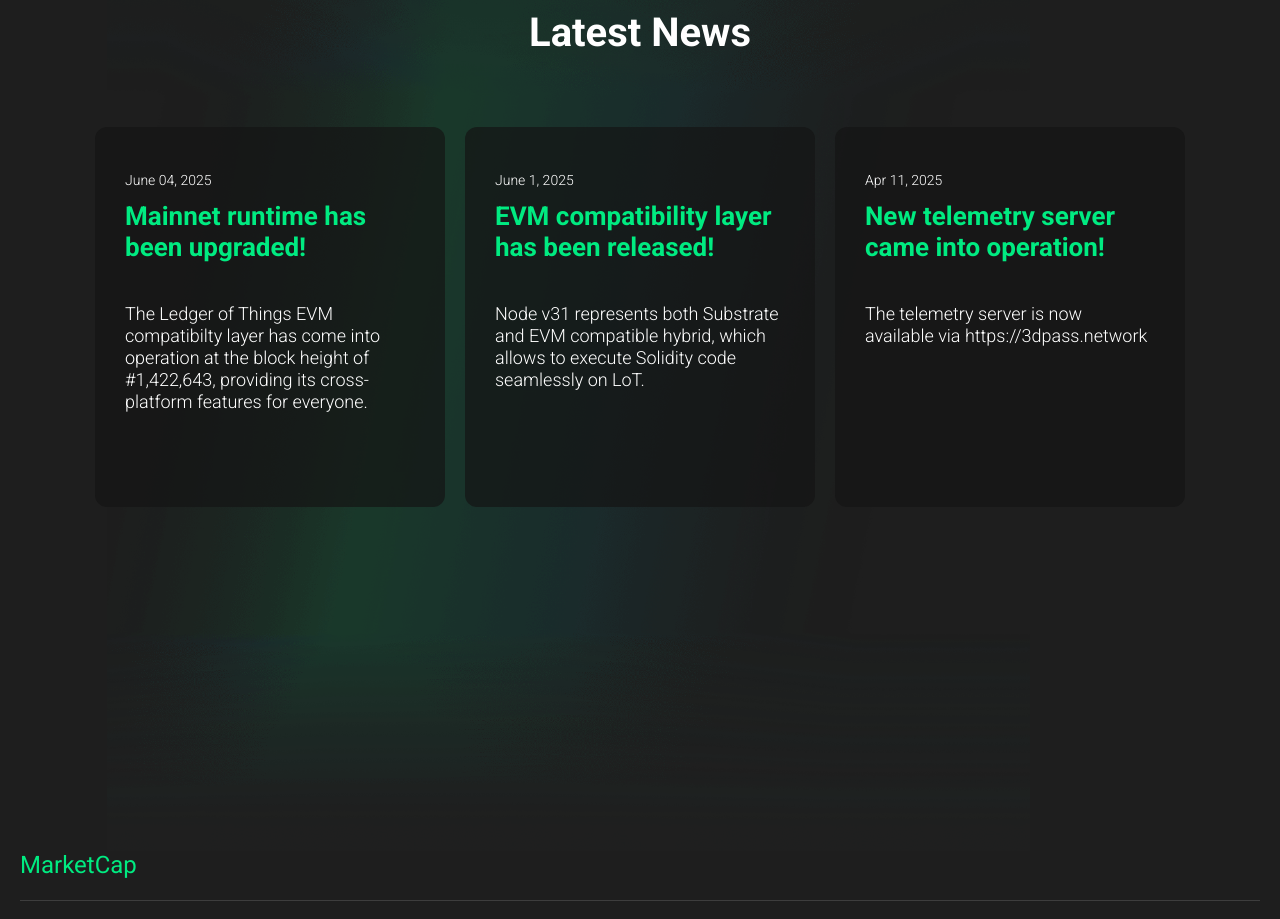
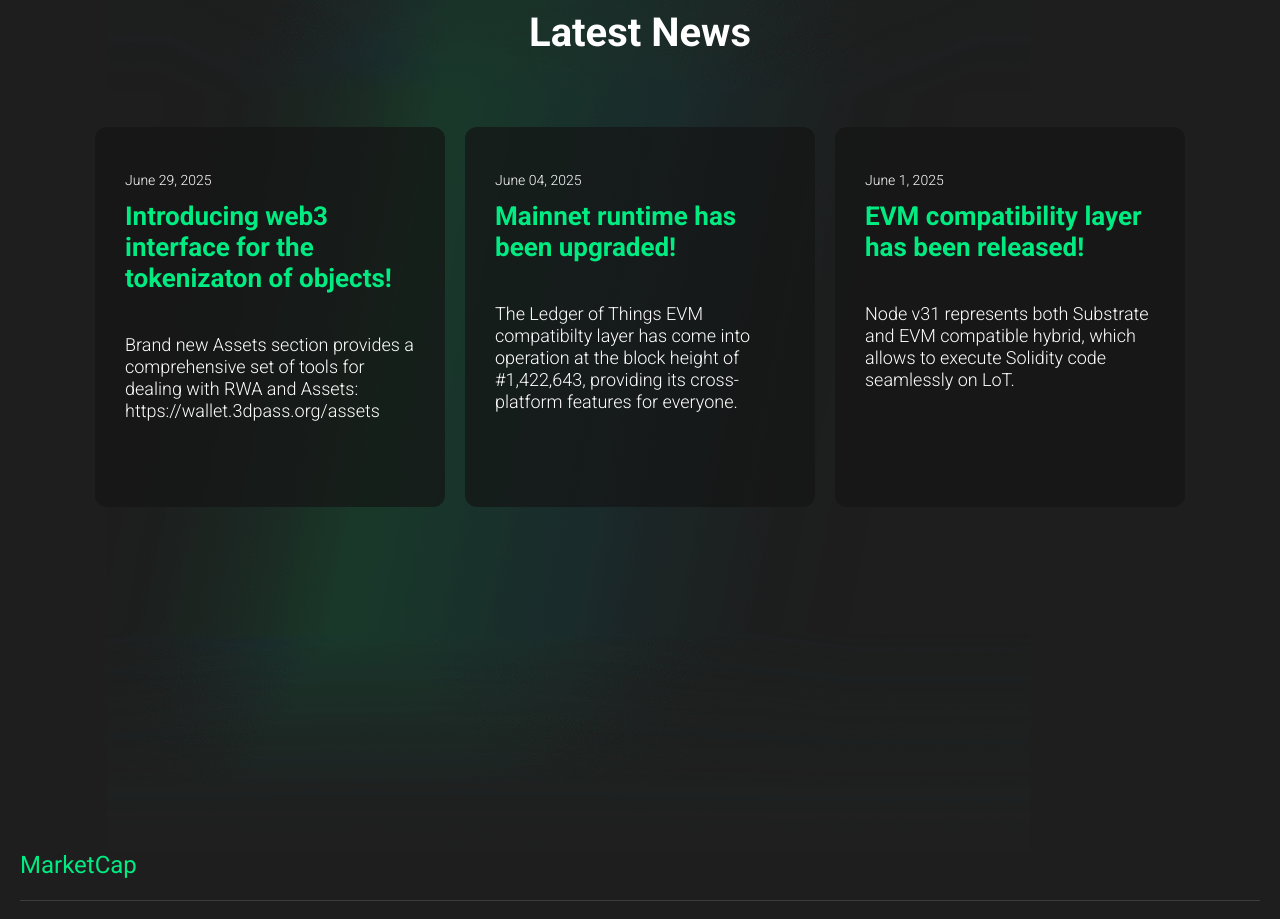
Before and after one commit to 3Dpass/website, a React (Create React App) app: page / in a window 1280 px wide. Shown: the part 3100-4019 px from the top of the page. Built offline with nearby package versions, Linux system fonts and the light colour scheme; the HTML template or start-up script is replaced by a standard one.

Commit message:
news: Assets web UI

```diff
--- a/src/pages/Home.jsx
+++ b/src/pages/Home.jsx
@@ -29,7 +29,14 @@ const Home = () => {
   ]);
 
   const [news] = useState([
-        {
+    {
+      title: "Introducing web3 interface for the tokenizaton of objects!",
+      description:
+        "Brand new Assets section provides a comprehensive set of tools for dealing with RWA and Assets: https://wallet.3dpass.org/assets",
+      date: "June 29, 2025",
+      link: "https://wallet.3dpass.org/assets"
+    },
+    {
       title: "Mainnet runtime has been upgraded!",
       description:
         "The Ledger of Things EVM compatibilty layer has come into operation at the block height of #1,422,643, providing its cross-platform features for everyone.",
@@ -42,13 +49,6 @@ const Home = () => {
         "Node v31 represents both Substrate and EVM compatible hybrid, which allows to execute Solidity code seamlessly on LoT.",
       date: "June 1, 2025",
       link: "https://github.com/3Dpass/3DP/releases/tag/v31"
-    },
-    {
-      title: "New telemetry server came into operation!",
-      description:
-        "The telemetry server is now available via https://3dpass.network",
-      date: "Apr 11, 2025",
-      link: "https://3dpass.network"
     },
   ]);
   const [activeIndex, setActiveIndex] = useState(null);
```
